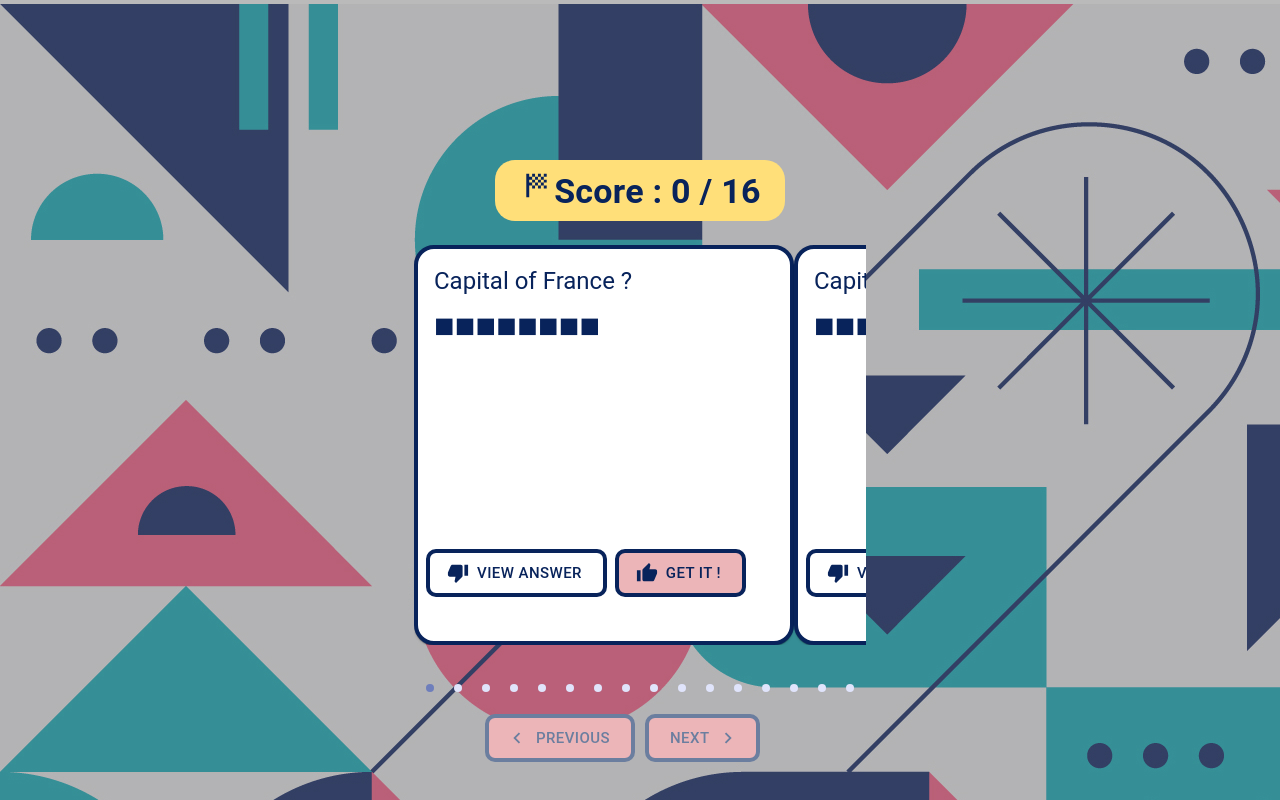
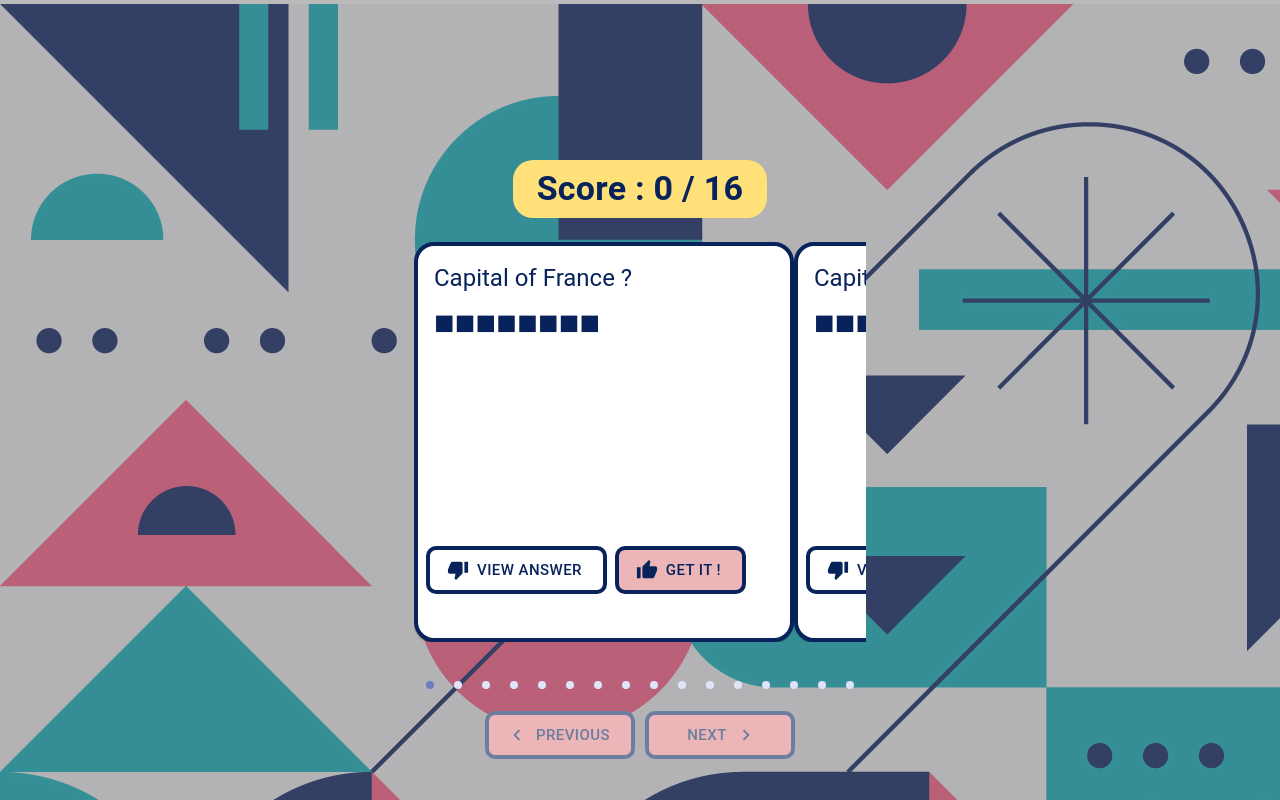
Before and after one commit to LionelENSFELDER/flashcards, a React (Vite) app: page / in a window 1280 px wide. Built offline with nearby package versions, Linux system fonts and the light colour scheme.

Commit message:
create separate gallery nav buttons

```diff
--- a/src/App.tsx
+++ b/src/App.tsx
@@ -2,14 +2,12 @@ import { useState } from "react";
 import { ThemeProvider } from "@mui/material/styles";
 import contryCapitals from "./data/country-capitals.json";
 import AliceCarousel from "react-alice-carousel";
-import { Box, Button, Container, Typography } from "@mui/material";
+import { Box, Container, Typography } from "@mui/material";
 import Card from "./components/card";
 import "react-alice-carousel/lib/alice-carousel.css";
-import NavigateBeforeIcon from "@mui/icons-material/NavigateBefore";
-import NavigateNextIcon from "@mui/icons-material/NavigateNext";
 import defaultTheme from "./themes/theme-default";
 import backgroundImage from "./assets/img/background4.jpg";
-import SportsScoreIcon from "@mui/icons-material/SportsScore";
+import GalleryNavButtons from "./components/gallery-nav-buttons";
 
 type singleCard = {
   question: string;
@@ -38,52 +36,14 @@ function App() {
     />
   ));
 
-  const renderPrevNextButton = (direction: string) => {
-    if (direction === "prev") {
-      return (
-        <Button
-          variant="outlined"
-          sx={{
-            color: "text.secondary",
-            bgcolor: "secondary.main",
-            border: 4,
-            borderColor: "primary.secondary",
-            borderRadius: "10px",
-          }}
-          size="large"
-          startIcon={<NavigateBeforeIcon />}
-        >
-          Previous
-        </Button>
-      );
-    } else if (direction === "next") {
-      return (
-        <Button
-          variant="outlined"
-          sx={{
-            color: "text.secondary",
-            bgcolor: "secondary.main",
-            border: 4,
-            borderColor: "primary.secondary",
-            borderRadius: "10px",
-          }}
-          size="large"
-          endIcon={<NavigateNextIcon />}
-        >
-          Next
-        </Button>
-      );
-    }
-  };
-
   const Gallery = () => (
     <AliceCarousel
       mouseTracking
       autoWidth
       autoHeight
       items={items}
-      renderPrevButton={() => renderPrevNextButton("prev")}
-      renderNextButton={() => renderPrevNextButton("next")}
+      renderPrevButton={() => GalleryNavButtons("prev")}
+      renderNextButton={() => GalleryNavButtons("next")}
     />
   );
 
@@ -107,7 +67,7 @@ function App() {
           variant="h4"
           sx={{
             color: "text.primary",
-            bgcolor: "#FFDF79",
+            bgcolor: "#ffe079",
             fontWeight: "bold",
             mb: 3,
             borderRadius: "20px",
@@ -115,15 +75,9 @@ function App() {
             px: 3,
           }}
         >
-          <SportsScoreIcon fontSize="large" />
           Score : {score} / {maxScore}
         </Typography>
-        <Container
-          sx={{
-            width: 500,
-            height: 400,
-          }}
-        >
+        <Container sx={{ width: 500, height: 400 }}>
           <Gallery />
         </Container>
       </Box>
--- /dev/null
+++ b/src/components/gallery-nav-buttons.tsx
@@ -0,0 +1,43 @@
+import { Button } from "@mui/material";
+import "react-alice-carousel/lib/alice-carousel.css";
+import NavigateBeforeIcon from "@mui/icons-material/NavigateBefore";
+import NavigateNextIcon from "@mui/icons-material/NavigateNext";
+
+type NavButtonProps = {
+  iconSide: string;
+  label: string;
+};
+
+const NavButton = ({ iconSide, label }: NavButtonProps) => {
+  return (
+    <Button
+      variant="outlined"
+      sx={{
+        minWidth: 150,
+        color: "text.secondary",
+        bgcolor: "secondary.main",
+        border: 4,
+        borderColor: "primary.secondary",
+        borderRadius: "10px",
+      }}
+      size="large"
+      startIcon={
+        iconSide === "start" ? <NavigateBeforeIcon fontSize="large" /> : null
+      }
+      endIcon={
+        iconSide === "end" ? <NavigateNextIcon fontSize="large" /> : null
+      }
+    >
+      {label}
+    </Button>
+  );
+};
+const GalleryNavButtons = (direction: string) => {
+  if (direction === "prev") {
+    return <NavButton iconSide={"start"} label={"Previous"} />;
+  } else if (direction === "next") {
+    return <NavButton iconSide={"end"} label={"Next"} />;
+  }
+};
+
+export default GalleryNavButtons;
```
